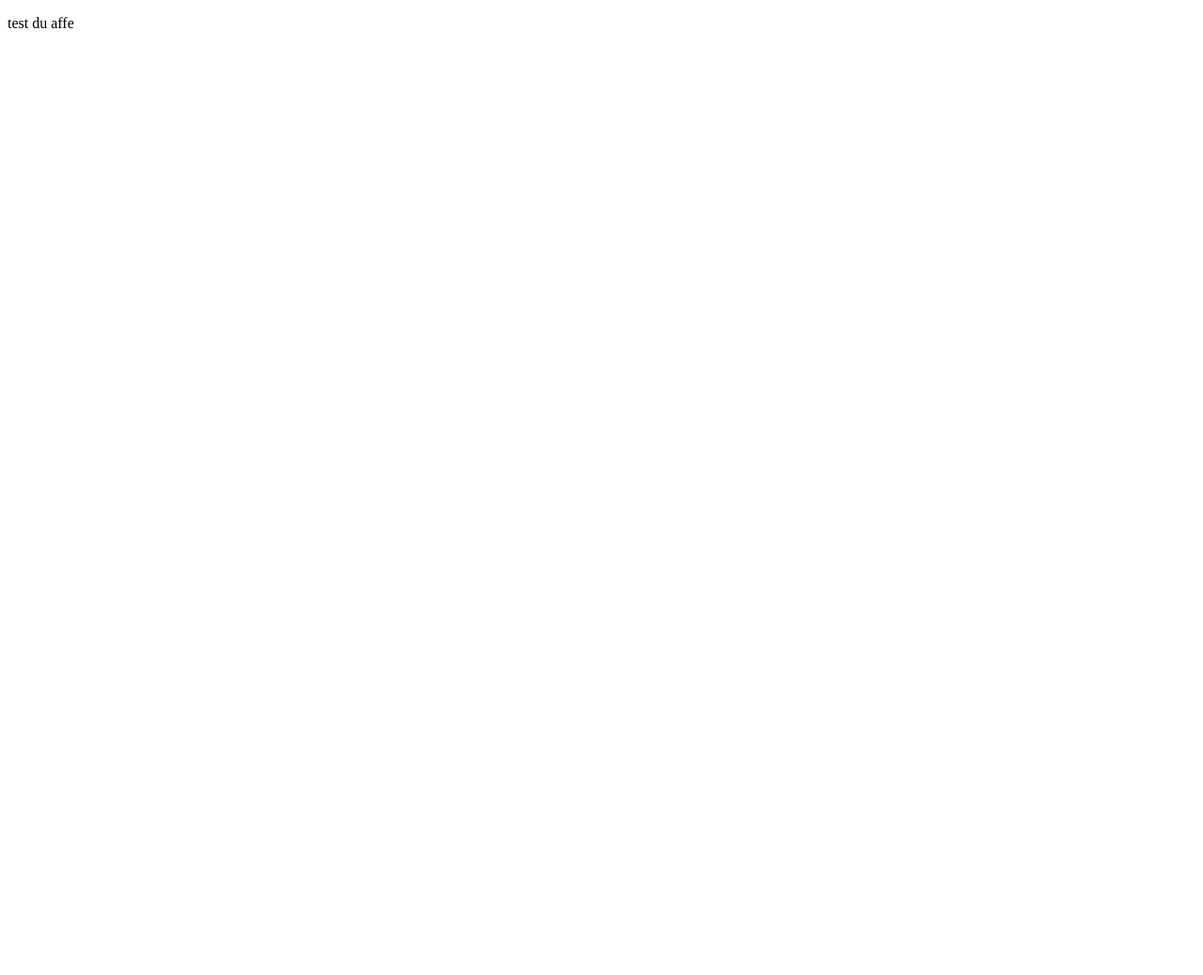
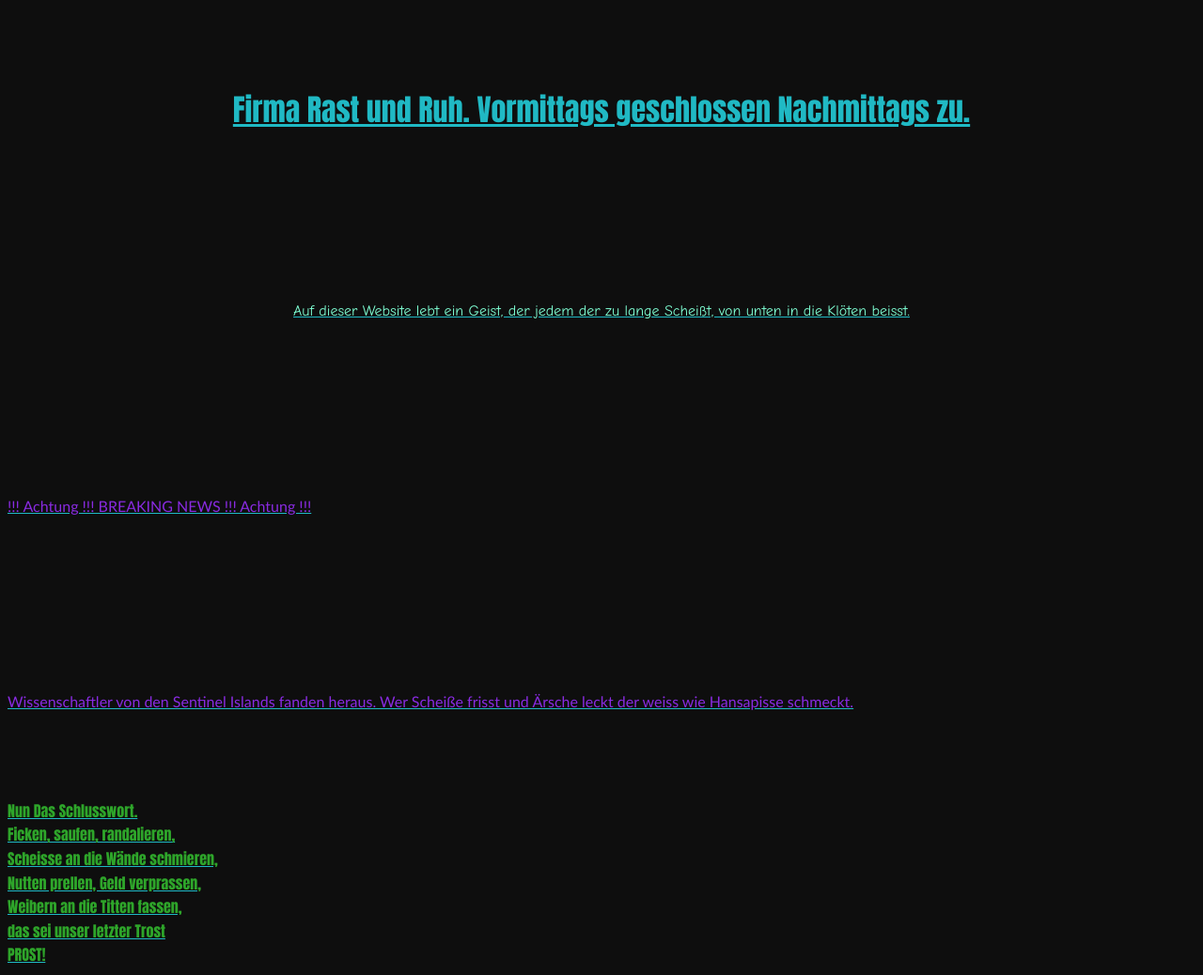
Before and after one commit to ToFale/my-website, a plain HTML site: page index.html in a window 1280 px wide. Shown: the whole page at 94% size. Before the commit the page ends 800 px from the top, so only its background shows below. Drawn offline with Linux system fonts and the light colour scheme.

Commit message:
kopie website

```diff
--- a/index.html
+++ b/index.html
@@ -3,9 +3,30 @@
 <head>
     <meta charset="UTF-8">
     <meta name="viewport" content="width=device-width, initial-scale=1.0">
-    <title>Document</title>
+    <title>Meine Website</title>
+    <link rel="stylesheet" href="style.css">
 </head>
 <body>
-    <p>test du affe</p>
+    <h1>Firma Rast und Ruh. Vormittags geschlossen Nachmittags zu.</h1>
+<div class="Tobias">
+    <p>Auf dieser Website lebt ein Geist, der jedem der zu lange Scheißt, von unten in die Klöten beisst.</p>
+</div>
+<div class="embre">
+    <p>!!! Achtung !!! BREAKING NEWS !!! Achtung !!!</p>
+    <p>Wissenschaftler von den Sentinel Islands fanden heraus. Wer Scheiße frisst und Ärsche leckt der weiss wie Hansapisse schmeckt.</p>
+</div>
+</div>
+<div class="Napoli">
+    <p> Nun Das Schlusswort.</p>
+    <p>Ficken, saufen, randalieren,</p>
+    <p>Scheisse an die Wände schmieren,</p>
+    <p>Nutten prellen, Geld verprassen,</p>
+    <p>Weibern an die Titten fassen,</p>
+    <p>das sei unser letzter Trost</p>
+    <p> PROST!</p>
+
+
+
+</div>
 </body>
 </html>
--- a/style.css
+++ b/style.css
@@ -0,0 +1,24 @@
+body
+{background-color: rgb(14, 14, 14);
+   font-family: Impact, Haettenschweiler, 'Arial Narrow Bold', sans-serif;
+   color: rgba(35, 217, 230, 0.842);
+text-align: center;
+line-height: 1200%;
+text-decoration: underline;}
+
+.Tobias
+{font-family: comic sans ms;
+    color: aquamarine;
+text-align: center;
+text-decoration: none;}
+
+.embre
+{font-family: 'Trebuchet MS', 'Lucida Sans Unicode', 'Lucida Grande', 'Lucida Sans', Arial, sans-serif;
+color: blueviolet;
+text-align: left;}
+
+.Napoli
+{font-family: Impact, Haettenschweiler, 'Arial Narrow Bold', sans-serif;
+color: rgb(46, 165, 42);
+text-align: justify;
+line-height: 60%;}
```
